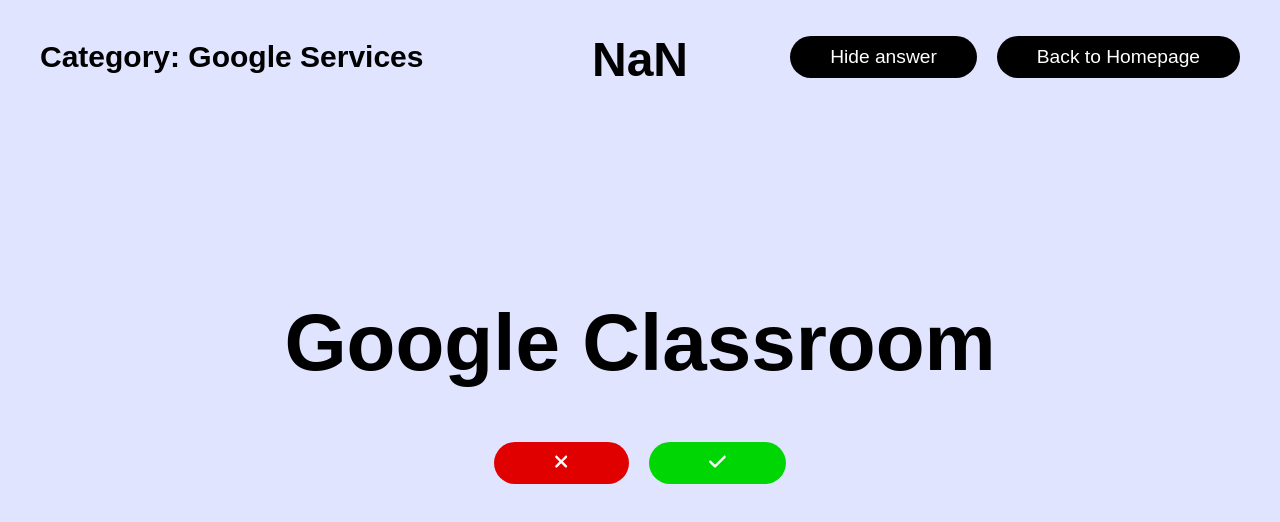
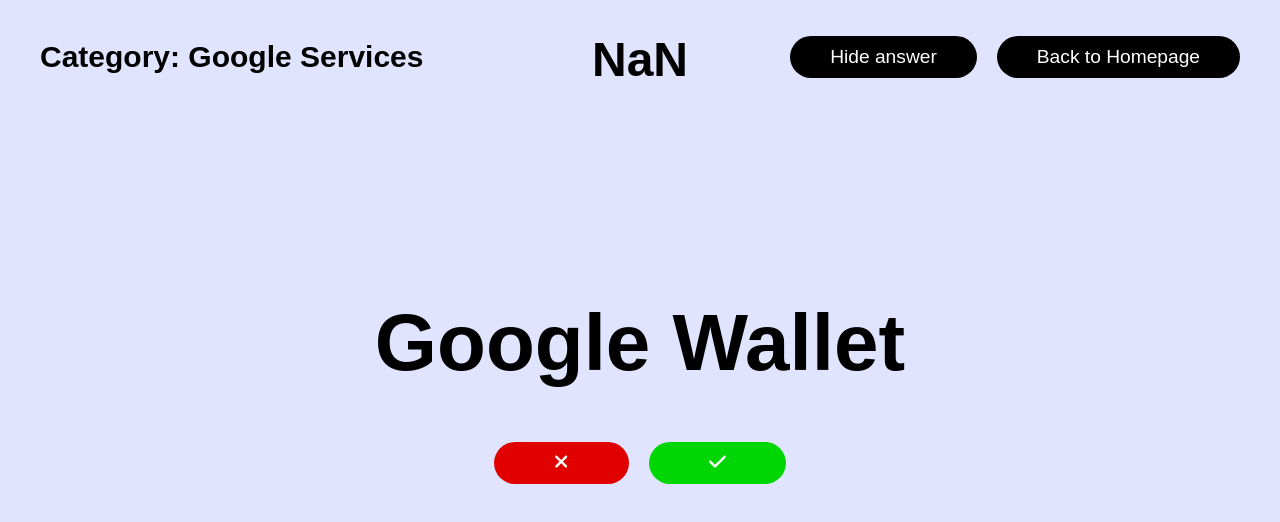
Before and after one commit to suttirakcha/lets-guess, a React (Create React App) app: page /google-services in a window 1280 px wide. Shown: the top 522 px of the page. Built offline with nearby package versions, Linux system fonts and the light colour scheme; a web font is replaced by a local one.

Commit message:
Update google-services.js

```diff
--- a/src/categories/google-services.js
+++ b/src/categories/google-services.js
@@ -3,6 +3,6 @@ import "../App.scss";
 import Questions from "../components/questions";
 
 export default function GoogleServices(){
-  const words = ["Google Chrome","Google Map","Gmail","Google Drive","Google Docs","Google Sheets","YouTube","Google Earth","Google Play","Google Translate","Google Domain","Google Classroom","Google Workspace","Google Meet","Google Fonts","Google One","Play Protect","Google Wallet","Google Classroom","Gboard","Google Assistant","Android TV","Android","Waze","Pixel","Google Lens","Google Shopping","Chromebook","Chromecast"];
+  const words = ["Google Chrome","Google Map","Gmail","Google Drive","Google Docs","Google Sheets","YouTube","Google Earth","Google Play","Google Translate","Google Domain","Google Classroom","Google Workspace","Google Meet","Google Fonts","Google One","Play Protect","Google Wallet","Google Classroom","Gboard","Google Assistant","Android TV","Android","Waze","Pixel","Google Lens","Google Shopping","Chromebook","Chromecast","Google Analytics","Google AdSense","Google Finance","Google Alerts","Google Cloud Print","Google Fit","Google Expeditions","Android Auto","Google News","Google Calendar","Google Drawings","Tilt Brush","Google Input Tools","Google Search","Google Podcasts","Google Forms"];
   return (<Questions answers={words} category="Google Services" redirect="/google-services"/>)
 }
```
